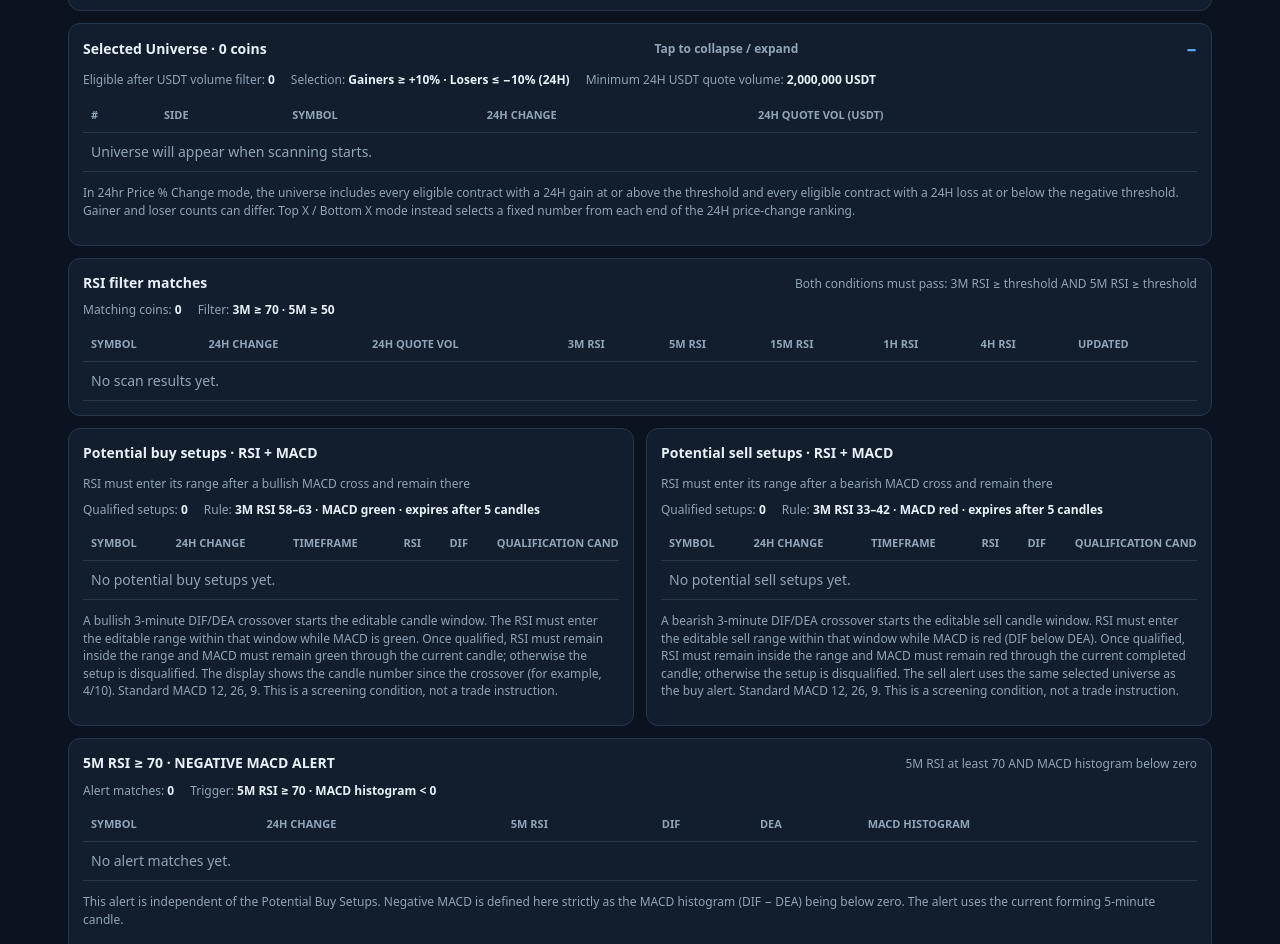
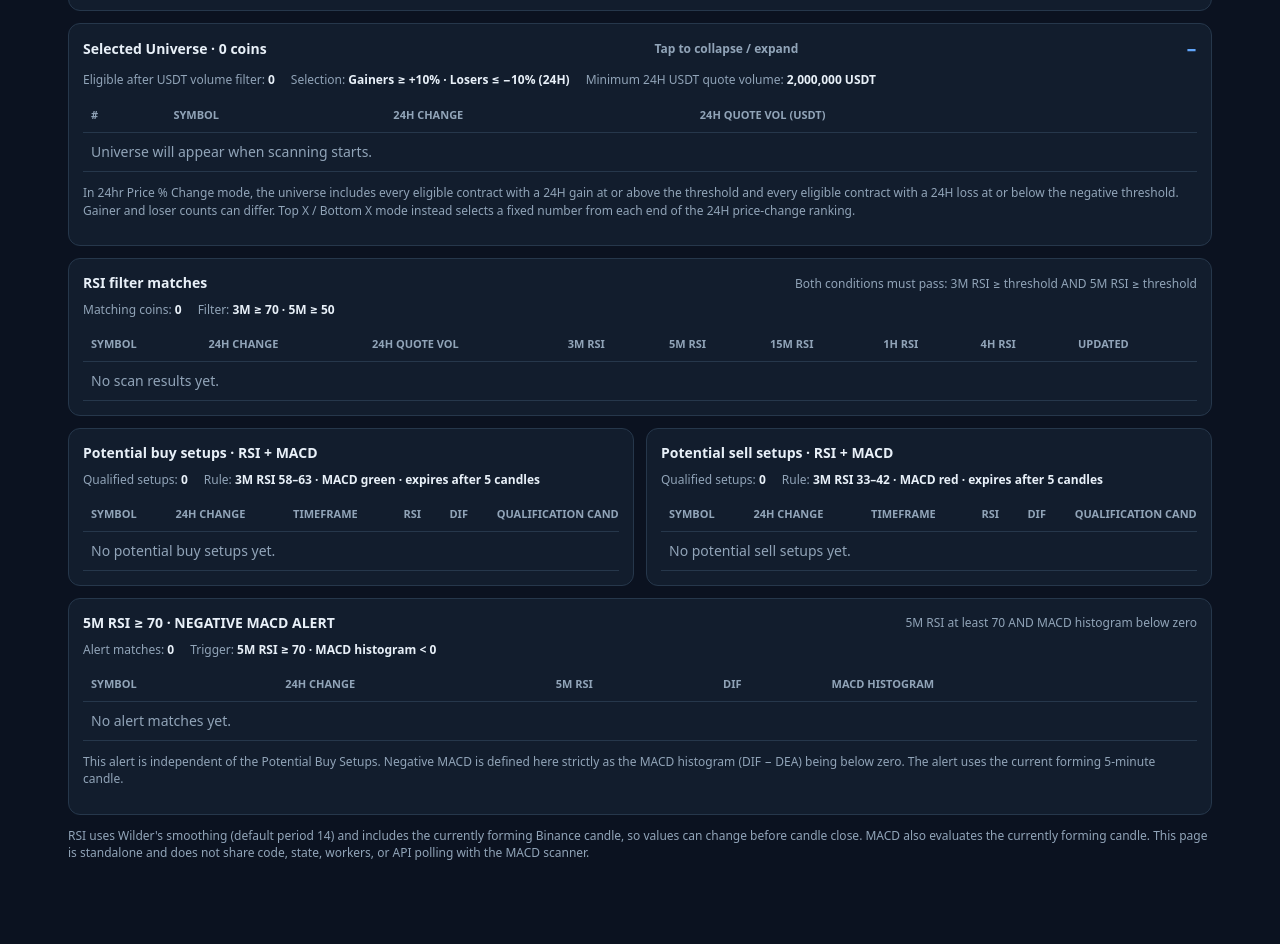
Before and after one commit to kingddenton/MM-Rolling-4H-Test, a plain HTML site: page 3m-5m-rsi-monitor.html in a window 1280 px wide. Shown: the part 453-1397 px from the top of the page. After the commit the page ends 1344 px from the top, so only its background shows below. Drawn offline with Linux system fonts and the light colour scheme.

Commit message:
Remove SIDE and DEA columns and setup descriptions

```diff
--- a/3m-5m-rsi-monitor.html
+++ b/3m-5m-rsi-monitor.html
@@ -54,7 +54,7 @@ table{width:100%;border-collapse:collapse;min-width:620px}th,td{text-align:left;
  <details id="universeDetails" open>
   <summary style="cursor:pointer;font-weight:800;display:flex;justify-content:space-between;gap:12px;align-items:center"><span>Selected Universe · <span id="universeCount">0</span> coins</span><span class="note">Tap to collapse / expand</span></summary>
   <div class="stats" style="margin:10px 0"><span>Eligible after USDT volume filter: <b id="eligibleUniverseCount">0</b></span><span>Selection: <b id="universeRule">Gainers ≥ +10% · Losers ≤ −10% (24H)</b></span><span>Minimum 24H USDT quote volume: <b id="universeVolumeRule">2,000,000 USDT</b></span></div>
-  <div class="wrap"><table><thead><tr><th>#</th><th>SIDE</th><th>SYMBOL</th><th>24H CHANGE</th><th>24H QUOTE VOL (USDT)</th></tr></thead><tbody id="universeRows"><tr><td colspan="5" class="muted">Universe will appear when scanning starts.</td></tr></tbody></table></div>
+  <div class="wrap"><table><thead><tr><th>#</th><th>SYMBOL</th><th>24H CHANGE</th><th>24H QUOTE VOL (USDT)</th></tr></thead><tbody id="universeRows"><tr><td colspan="4" class="muted">Universe will appear when scanning starts.</td></tr></tbody></table></div>
   <p class="note">In 24hr Price % Change mode, the universe includes every eligible contract with a 24H gain at or above the threshold and every eligible contract with a 24H loss at or below the negative threshold. Gainer and loser counts can differ. Top X / Bottom X mode instead selects a fixed number from each end of the 24H price-change ranking.</p>
  </details>
 </section>
@@ -65,22 +65,20 @@ table{width:100%;border-collapse:collapse;min-width:620px}th,td{text-align:left;
 </section>
 <div class="setup-grid">
 <section class="panel">
- <div class="top"><b>Potential buy setups · RSI + MACD</b><span class="note">RSI must enter its range after a bullish MACD cross and remain there</span></div>
+ <div class="top"><b>Potential buy setups · RSI + MACD</b></div>
  <div class="stats" style="margin:8px 0"><span>Qualified setups: <b id="buyMatches">0</b></span><span>Rule: <b id="buySummary">3M RSI 58–63 · MACD green · expires after 5 candles</b></span></div>
- <div class="wrap"><table><thead><tr><th>SYMBOL</th><th>24H CHANGE</th><th>TIMEFRAME</th><th>RSI</th><th>DIF</th><th>QUALIFICATION CANDLES</th></tr></thead><tbody id="buyRows"><tr><td colspan="7" class="muted">No potential buy setups yet.</td></tr></tbody></table></div>
- <p class="note">A bullish 3-minute DIF/DEA crossover starts the editable candle window. The RSI must enter the editable range within that window while MACD is green. Once qualified, RSI must remain inside the range and MACD must remain green through the current candle; otherwise the setup is disqualified. The display shows the candle number since the crossover (for example, 4/10). Standard MACD 12, 26, 9. This is a screening condition, not a trade instruction.</p>
+ <div class="wrap"><table><thead><tr><th>SYMBOL</th><th>24H CHANGE</th><th>TIMEFRAME</th><th>RSI</th><th>DIF</th><th>QUALIFICATION CANDLES</th></tr></thead><tbody id="buyRows"><tr><td colspan="6" class="muted">No potential buy setups yet.</td></tr></tbody></table></div>
 </section>
 <section class="panel">
- <div class="top"><b>Potential sell setups · RSI + MACD</b><span class="note">RSI must enter its range after a bearish MACD cross and remain there</span></div>
+ <div class="top"><b>Potential sell setups · RSI + MACD</b></div>
  <div class="stats" style="margin:8px 0"><span>Qualified setups: <b id="sellMatches">0</b></span><span>Rule: <b id="sellSummary">3M RSI 33–42 · MACD red · expires after 5 candles</b></span></div>
- <div class="wrap"><table><thead><tr><th>SYMBOL</th><th>24H CHANGE</th><th>TIMEFRAME</th><th>RSI</th><th>DIF</th><th>QUALIFICATION CANDLES</th></tr></thead><tbody id="sellRows"><tr><td colspan="7" class="muted">No potential sell setups yet.</td></tr></tbody></table></div>
- <p class="note">A bearish 3-minute DIF/DEA crossover starts the editable sell candle window. RSI must enter the editable sell range within that window while MACD is red (DIF below DEA). Once qualified, RSI must remain inside the range and MACD must remain red through the current completed candle; otherwise the setup is disqualified. The sell alert uses the same selected universe as the buy alert. Standard MACD 12, 26, 9. This is a screening condition, not a trade instruction.</p>
+ <div class="wrap"><table><thead><tr><th>SYMBOL</th><th>24H CHANGE</th><th>TIMEFRAME</th><th>RSI</th><th>DIF</th><th>QUALIFICATION CANDLES</th></tr></thead><tbody id="sellRows"><tr><td colspan="6" class="muted">No potential sell setups yet.</td></tr></tbody></table></div>
 </section>
 </div>
 <section class="panel">
  <div class="top"><b>5M RSI ≥ 70 · NEGATIVE MACD ALERT</b><span class="note">5M RSI at least 70 AND MACD histogram below zero</span></div>
  <div class="stats" style="margin:8px 0"><span>Alert matches: <b id="negativeMacdMatches">0</b></span><span>Trigger: <b>5M RSI ≥ 70 · MACD histogram &lt; 0</b></span></div>
- <div class="wrap"><table><thead><tr><th>SYMBOL</th><th>24H CHANGE</th><th>5M RSI</th><th>DIF</th><th>DEA</th><th>MACD HISTOGRAM</th></tr></thead><tbody id="negativeMacdRows"><tr><td colspan="6" class="muted">No alert matches yet.</td></tr></tbody></table></div>
+ <div class="wrap"><table><thead><tr><th>SYMBOL</th><th>24H CHANGE</th><th>5M RSI</th><th>DIF</th><th>MACD HISTOGRAM</th></tr></thead><tbody id="negativeMacdRows"><tr><td colspan="6" class="muted">No alert matches yet.</td></tr></tbody></table></div>
  <p class="note">This alert is independent of the Potential Buy Setups. Negative MACD is defined here strictly as the MACD histogram (DIF − DEA) being below zero. The alert uses the current forming 5-minute candle.</p>
 </section>
 <p class="note">RSI uses Wilder's smoothing (default period 14) and includes the currently forming Binance candle, so values can change before candle close. MACD also evaluates the currently forming candle. This page is standalone and does not share code, state, workers, or API polling with the MACD scanner.</p>
@@ -221,7 +219,7 @@ async function runScan(){
   $('eligibleUniverseCount').textContent=eligibleCount;
   $('universeVolumeRule').textContent=fmt(minVol)+' USDT';
   $('universeRule').textContent=mode==='percent'?'Gainers ≥ +'+fmt(rawSize)+'% · Losers ≤ −'+fmt(rawSize)+'% (24H)':'Top '+sideCount+' / Bottom '+sideCount+' · 24H price change';
-  $('universeRows').innerHTML=universe.length?universe.map((x,i)=>'<tr><td>'+(i+1)+'</td><td><b>'+x.side+'</b></td><td><b>'+x.symbol+'</b></td><td class="num">'+(x.change>=0?'+':'')+fmt(x.change)+'%</td><td>'+fmt(x.volume)+'</td></tr>').join(''):'<tr><td colspan="5" class="muted">Not enough eligible coins to build a top-and-bottom universe.</td></tr>';
+  $('universeRows').innerHTML=universe.length?universe.map((x,i)=>'<tr><td>'+(i+1)+'</td><td><b>'+x.symbol+'</b></td><td class="num">'+(x.change>=0?'+':'')+fmt(x.change)+'%</td><td>'+fmt(x.volume)+'</td></tr>').join(''):'<tr><td colspan="4" class="muted">Not enough eligible coins to build a top-and-bottom universe.</td></tr>';
    const period=Math.max(2,Math.min(100,Number($('period').value)||14));
   const workers=Math.max(1,Math.min(20,Number($('workers').value)||8));
   const min3=Math.max(0,Math.min(100,Number($('min3').value)||0));
@@ -250,14 +248,14 @@ async function runScan(){
   const buys=good.filter(x=>x.buyState&&x.buyState.qualifies).sort((a,b)=>a.buyState.age-b.buyState.age||b.macd.dif-a.macd.dif);
   $('buyMatches').textContent=buys.length;
   $('buySummary').textContent='3M RSI '+fmt(buyMin)+'–'+fmt(buyMax)+' · enter range after bullish MACD cross and remain in range · '+required+' candles';
-  $('buyRows').innerHTML=buys.length?buys.map(x=>'<tr><td><b>'+x.symbol+'</b></td><td class="num">'+(x.change>=0?'+':'')+fmt(x.change)+'%</td><td>3M</td><td>'+pill(x.buyRsi)+'</td><td>'+x.macd.dif.toPrecision(6)+'</td><td><span class="pill low">'+x.buyState.age+'/'+required+'</span></td></tr>').join(''):'<tr><td colspan="7" class="muted">No active potential buy setups.</td></tr>';
+  $('buyRows').innerHTML=buys.length?buys.map(x=>'<tr><td><b>'+x.symbol+'</b></td><td class="num">'+(x.change>=0?'+':'')+fmt(x.change)+'%</td><td>3M</td><td>'+pill(x.buyRsi)+'</td><td>'+x.macd.dif.toPrecision(6)+'</td><td><span class="pill low">'+x.buyState.age+'/'+required+'</span></td></tr>').join(''):'<tr><td colspan="6" class="muted">No active potential buy setups.</td></tr>';
   const sellMin=Math.max(0,Math.min(100,Number($('sellRsiMin').value)||33));
   const sellMax=Math.max(0,Math.min(100,Number($('sellRsiMax').value)||42));
   const sellRequired=Math.max(1,Math.min(100,Number($('sellMacdCandles').value)||5));
   const sells=good.filter(x=>x.sellState&&x.sellState.qualifies).sort((a,b)=>a.sellState.age-b.sellState.age||a.macd.dif-b.macd.dif);
   $('sellMatches').textContent=sells.length;
   $('sellSummary').textContent='3M RSI '+fmt(sellMin)+'–'+fmt(sellMax)+' · enter range after bearish MACD cross and remain in range · '+sellRequired+' candles';
-  $('sellRows').innerHTML=sells.length?sells.map(x=>'<tr><td><b>'+x.symbol+'</b></td><td class="num">'+(x.change>=0?'+':'')+fmt(x.change)+'%</td><td>3M</td><td>'+pill(x.buyRsi)+'</td><td>'+x.macd.dif.toPrecision(6)+'</td><td><span class="pill high">'+x.sellState.age+'/'+sellRequired+'</span></td></tr>').join(''):'<tr><td colspan="7" class="muted">No active potential sell setups.</td></tr>';
+  $('sellRows').innerHTML=sells.length?sells.map(x=>'<tr><td><b>'+x.symbol+'</b></td><td class="num">'+(x.change>=0?'+':'')+fmt(x.change)+'%</td><td>3M</td><td>'+pill(x.buyRsi)+'</td><td>'+x.macd.dif.toPrecision(6)+'</td><td><span class="pill high">'+x.sellState.age+'/'+sellRequired+'</span></td></tr>').join(''):'<tr><td colspan="6" class="muted">No active potential sell setups.</td></tr>';
   const negativeMacdAlerts=good.filter(x=>x.r5>=70&&x.macd5&&x.macd5.hist<0).sort((a,b)=>b.r5-a.r5);
   $('negativeMacdMatches').textContent=negativeMacdAlerts.length;
   $('negativeMacdRows').innerHTML=negativeMacdAlerts.length?negativeMacdAlerts.map(x=>'<tr><td><b>'+x.symbol+'</b></td><td class="num">'+(x.change>=0?'+':'')+fmt(x.change)+'%</td><td>'+pill(x.r5)+'</td><td>'+x.macd5.dif.toPrecision(6)+'</td><td>'+x.macd5.dea.toPrecision(6)+'</td><td class="error">'+x.macd5.hist.toPrecision(6)+'</td></tr>').join(''):'<tr><td colspan="6" class="muted">No coins currently meet 5M RSI ≥70 with a negative MACD histogram.</td></tr>';
```
